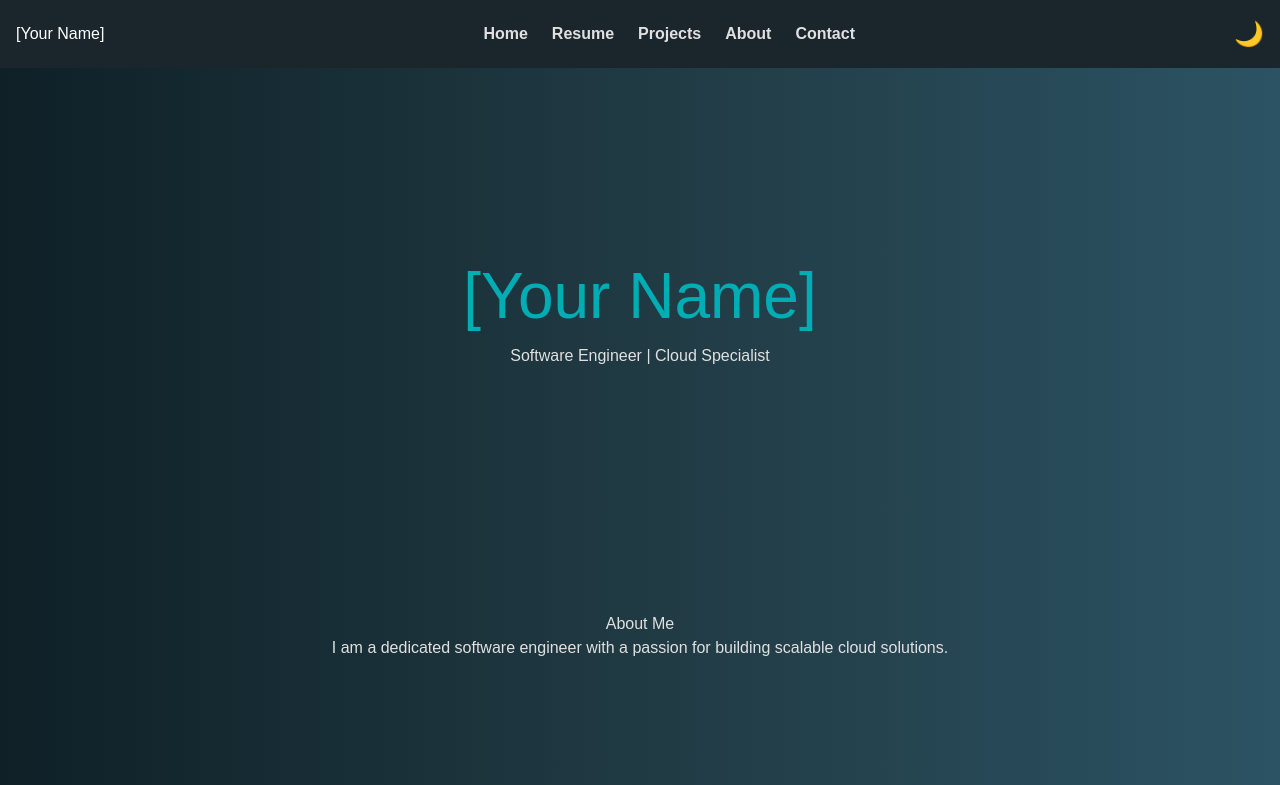
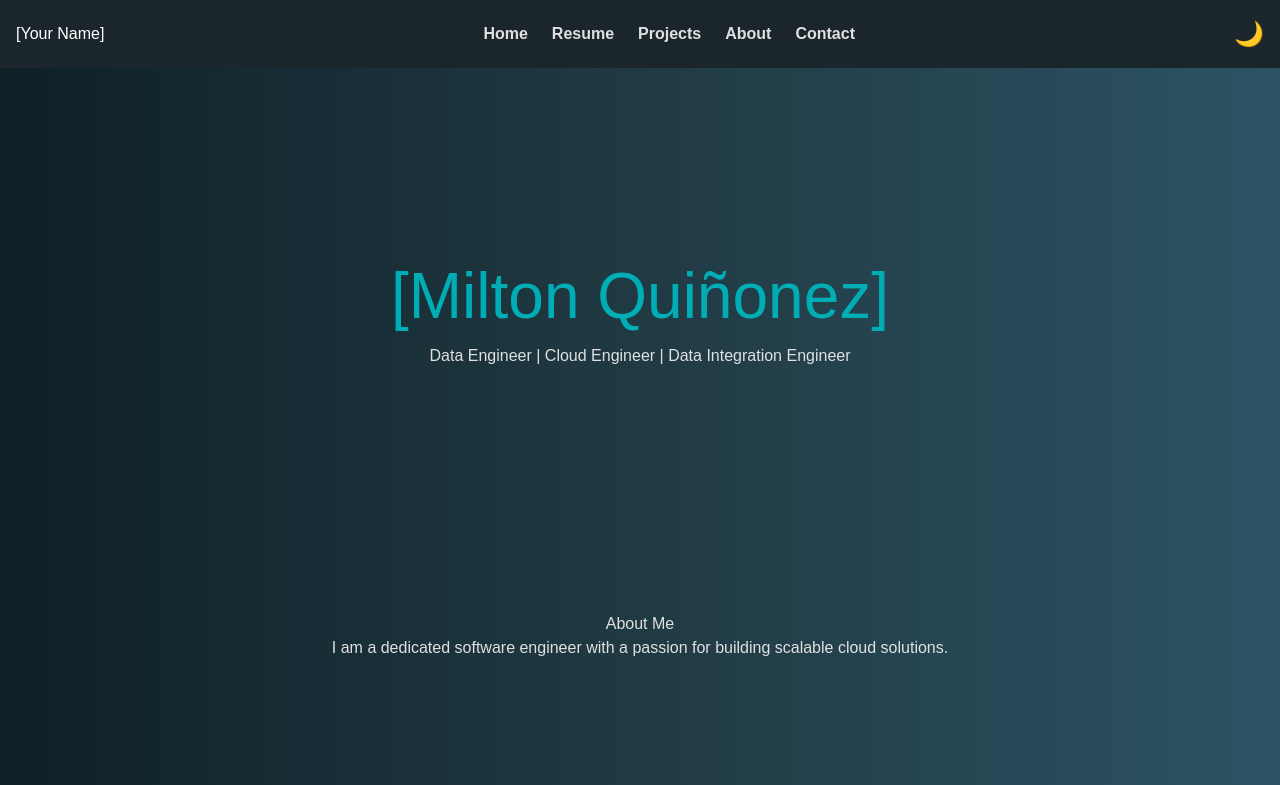
Before and after one commit to Milton-RQM/Milton-RQM, a website: page index.html in a window 1280 px wide. Shown: the top 785 px of the page. Drawn offline with nearby package versions, Linux system fonts and the light colour scheme; files that its build step writes are made by us from their sources.

Commit message:
Update index.html

```diff
--- a/index.html
+++ b/index.html
@@ -155,8 +155,8 @@
 
   <!-- Header Section -->
   <section id="home" class="header-section">
-    <h1>[Your Name]</h1>
-    <p>Software Engineer | Cloud Specialist</p>
+    <h1>[Milton Quiñonez]</h1>
+    <p>Data Engineer | Cloud Engineer | Data Integration Engineer</p>
   </section>
 
   <!-- About Section -->
```
